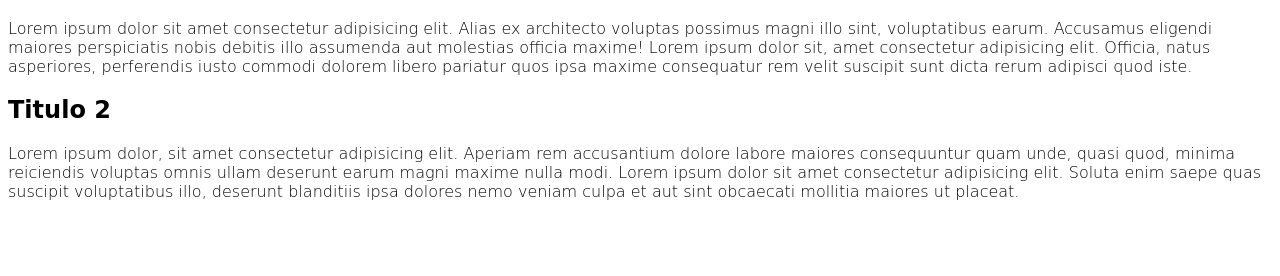
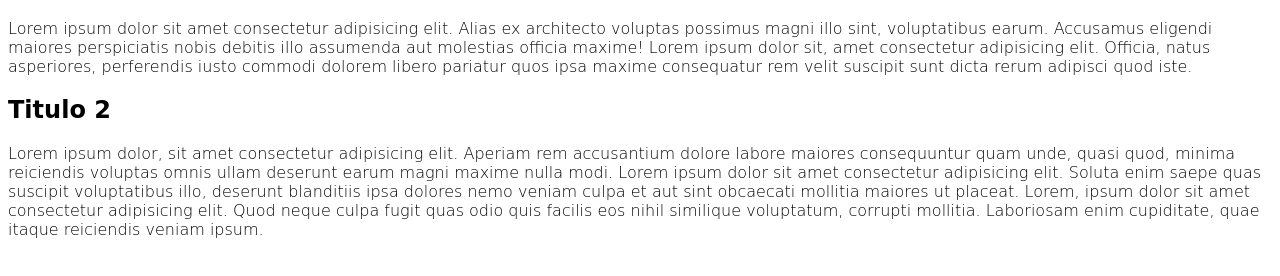
Before and after one commit to vanoskyprogrammer/Html-css3, a plain HTML site: page Módulo 2/ex018/fonte01.html in a window 1280 px wide. Shown: the part 62-338 px from the top of the page. Drawn offline with Linux system fonts and the light colour scheme; a web font is replaced by a local one.

Commit message:
actualizado

```diff
--- a/Módulo 2/ex018/fonte01.html
+++ b/Módulo 2/ex018/fonte01.html
@@ -26,7 +26,7 @@
 <p>    Lorem ipsum dolor sit amet consectetur adipisicing elit. Alias ex architecto voluptas possimus magni illo sint, voluptatibus earum. Accusamus eligendi maiores perspiciatis nobis debitis illo assumenda aut molestias officia maxime! Lorem ipsum dolor sit, amet consectetur adipisicing elit. Officia, natus asperiores, perferendis iusto commodi dolorem libero pariatur quos ipsa maxime consequatur rem velit suscipit sunt dicta rerum adipisci quod iste.</p>
 <h2>Titulo 2</h2>
 <p>Lorem ipsum dolor, sit amet consectetur adipisicing elit. Aperiam rem accusantium dolore labore maiores consequuntur quam unde, quasi quod, minima reiciendis voluptas omnis ullam deserunt earum magni maxime nulla modi.
-    Lorem ipsum dolor sit amet consectetur adipisicing elit. Soluta enim saepe quas suscipit voluptatibus illo, deserunt blanditiis ipsa dolores nemo veniam culpa et aut sint obcaecati mollitia maiores ut placeat.
+    Lorem ipsum dolor sit amet consectetur adipisicing elit. Soluta enim saepe quas suscipit voluptatibus illo, deserunt blanditiis ipsa dolores nemo veniam culpa et aut sint obcaecati mollitia maiores ut placeat. Lorem, ipsum dolor sit amet consectetur adipisicing elit. Quod neque culpa fugit quas odio quis facilis eos nihil similique voluptatum, corrupti mollitia. Laboriosam enim cupiditate, quae itaque reiciendis veniam ipsum.
 </p>
 
 </body>
```
